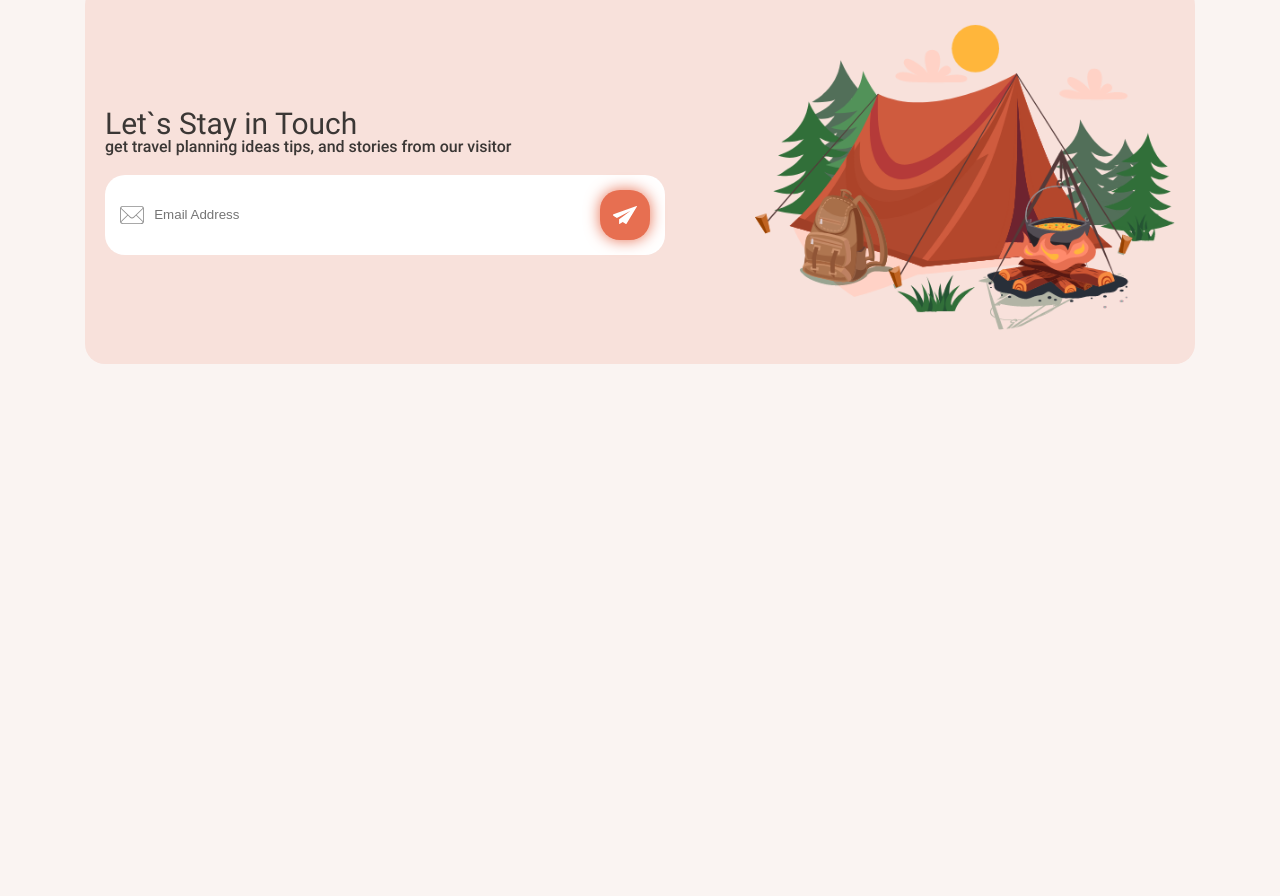
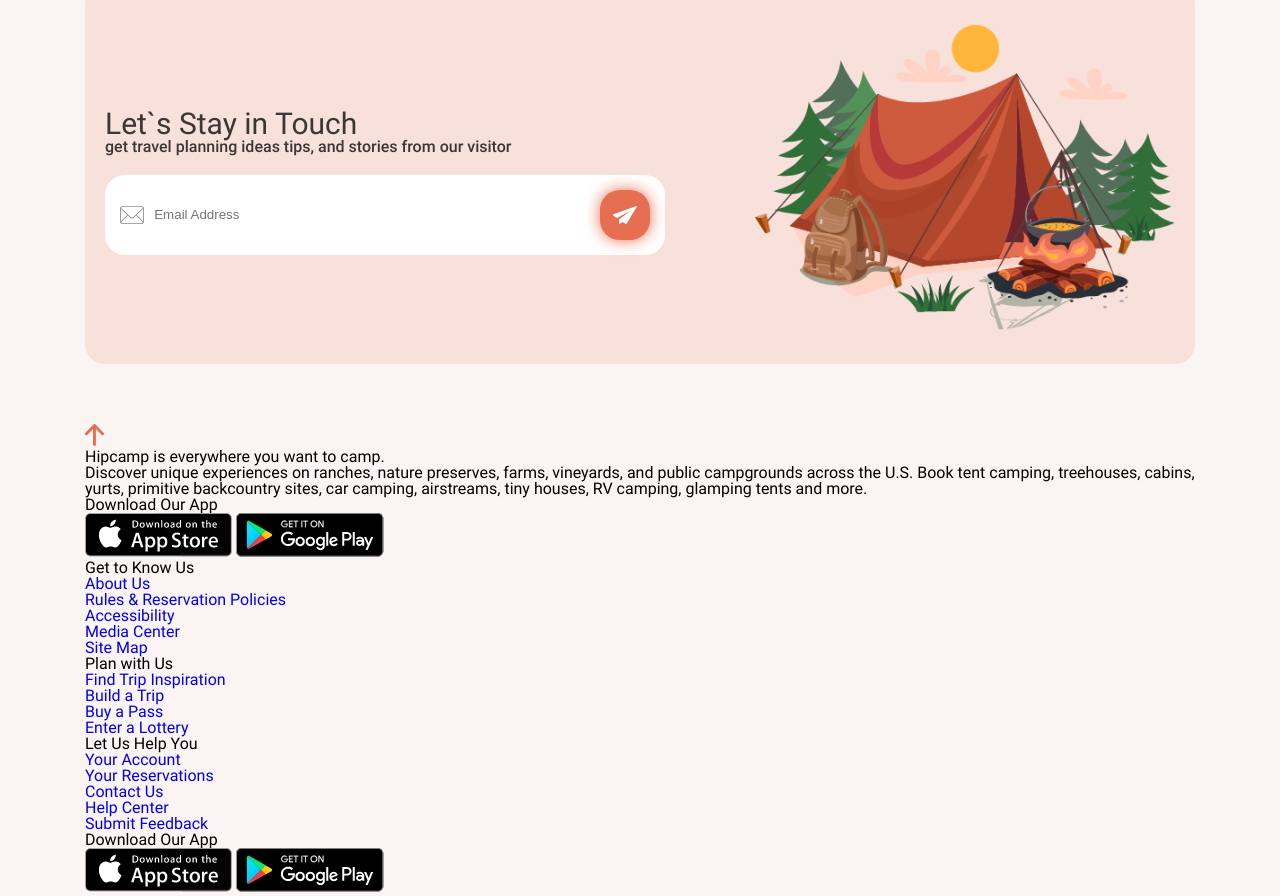
Before and after one commit to sina-es1/camping-web, a plain HTML site: page index.html in a window 1280 px wide. Shown: the part 3086-3982 px from the top of the page. Before the commit the page ends 3510 px from the top, so only its background shows below. Drawn offline with Linux system fonts and the light colour scheme.

Commit message:
add basic structure for part of footer

```diff
--- a/index.html
+++ b/index.html
@@ -271,6 +271,67 @@
         </section>
     </div>
     </main>
+    <footer class="footer">
+        <div class="container">
+            <a href="#" class="footerscroll">
+                <img src="images/svg-icons/arrow-top.svg">
+            </a>
+            <div class="footercontainer">
+                <div class="footerleftsection">
+                    <div class="footercontent">
+                        <h2 class="footertitle">Hipcamp is everywhere you want to camp.</h2>
+                        <p class="footerdescription">Discover unique experiences on ranches, nature preserves, farms,
+                            vineyards, and public campgrounds across the U.S. Book tent
+                            camping, treehouses, cabins, yurts, primitive backcountry sites, car
+                            camping, airstreams, tiny houses, RV camping, glamping tents and
+                            more.</p>
+                    </div>
+                    <div class="footeraplication">
+                        <h2 class="footertitle">Download Our App</h2>
+                        <a href="" class="footerapplink"><img src="images/app-store-apple.jpg" alt="" class="footerappimg"></a>
+                        <a href="" class="footerapplink"><img src="images/google-play.jpg" alt="" class="footerappimg"></a>
+                    </div>
+                </div>
+                <div class="footerrightsection">
+                    <div class="column">
+                        <h2 class="footertitle">Get to Know Us</h2>
+                        <ul class="footerlist">
+                            <li class="footerlistitem"><a href="#" class="footerlistlink">About Us</a></li>
+                            <li class="footerlistitem"><a href="#" class="footerlistlink">Rules & Reservation
+                                Policies</a></li>
+                            <li class="footerlistitem"><a href="#" class="footerlistlink">Accessibility</a></li>
+                            <li class="footerlistitem"><a href="#" class="footerlistlink">Media Center</a></li>
+                            <li class="footerlistitem"><a href="#" class="footerlistlink">Site Map</a></li>
+                        </ul>
+                    </div>
+                    <div class="column">
+                        <h2 class="footertitle">Plan with Us</h2>
+                        <ul class="footerlist">
+                            <li class="footerlistitem"><a href="#" class="footerlistlink">Find Trip Inspiration</a></li>
+                            <li class="footerlistitem"><a href="#" class="footerlistlink">Build a Trip</a></li>
+                            <li class="footerlistitem"><a href="#" class="footerlistlink">Buy a Pass</a></li>
+                            <li class="footerlistitem"><a href="#" class="footerlistlink">Enter a Lottery</a></li>
+                        </ul>
+                    </div>
+                    <div class="column">
+                        <h2 class="footertitle">Let Us Help You</h2>
+                        <ul class="footerlist">
+                            <li class="footerlistitem"><a href="#" class="footerlistlink">Your Account</a></li>
+                            <li class="footerlistitem"><a href="#" class="footerlistlink">Your Reservations</a></li>
+                            <li class="footerlistitem"><a href="#" class="footerlistlink">Contact Us</a></li>
+                            <li class="footerlistitem"><a href="#" class="footerlistlink">Help Center</a></li>
+                            <li class="footerlistitem"><a href="#" class="footerlistlink">Submit Feedback</a></li>
+                        </ul>
+                    </div>
+                </div>
+                <div class="footeraplication footeraplicationmobile">
+                    <h2 class="footertitle">Download Our App</h2>
+                    <a href="" class="footerapplink"><img src="images/app-store-apple.jpg" alt="" class="footerappimg"></a>
+                    <a href="" class="footerapplink"><img src="images/google-play.jpg" alt="" class="footerappimg"></a>
+                </div>
+            </div>
+        </div>
+    </footer>
     <script src="js/script.js"></script>
 </body>
 </html>
--- a/styles/style.css
+++ b/styles/style.css
@@ -445,5 +445,24 @@ body{
 .conectionsbanner{}
 .conectionsimage{
     width: 100%;
+}
 
-}
+
+.footer{}
+.footerscroll{}
+.footercontainer{}
+.footerleftsection{}
+.footercontent{}
+.footertitle{}
+.footerdescription{}
+.footeraplication{}
+.footertitle{}
+.footerapplink{}
+.footerappimg{}
+.footerrightsection{}
+.column{}
+.footertitle{}
+.footerlist{}
+.footerlistitem{}
+.footerlistlink{}
+.footeraplicationmobile{}
```
